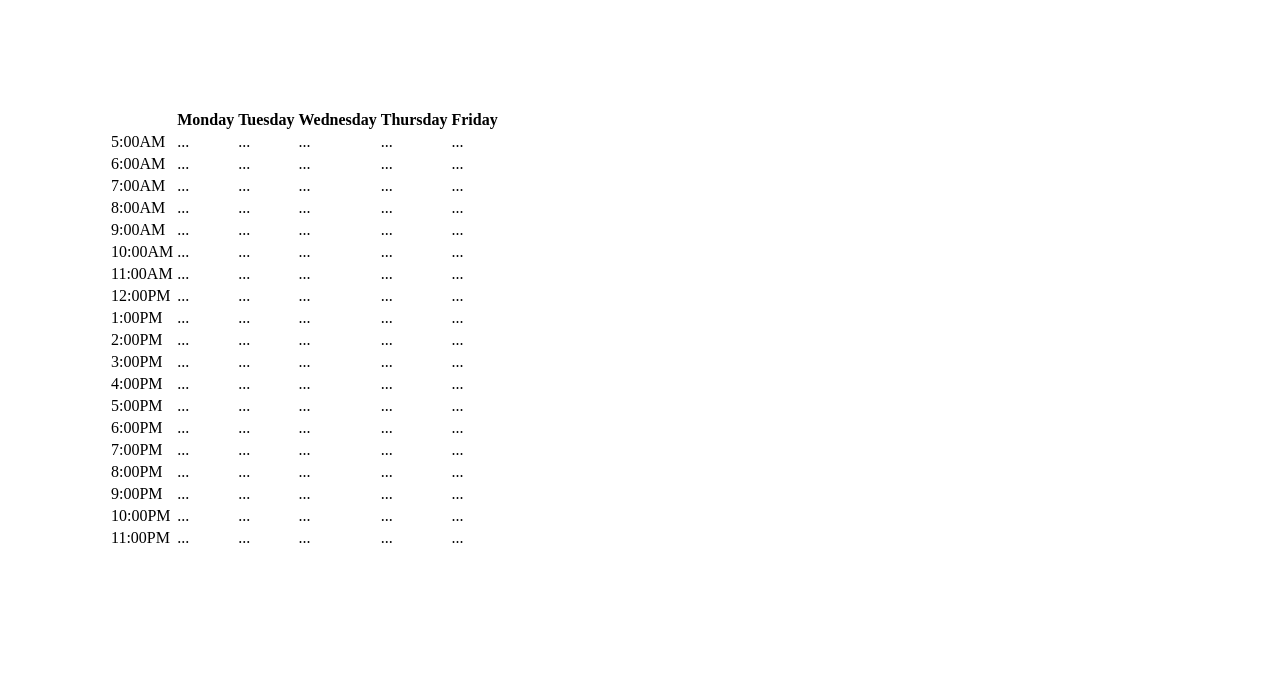
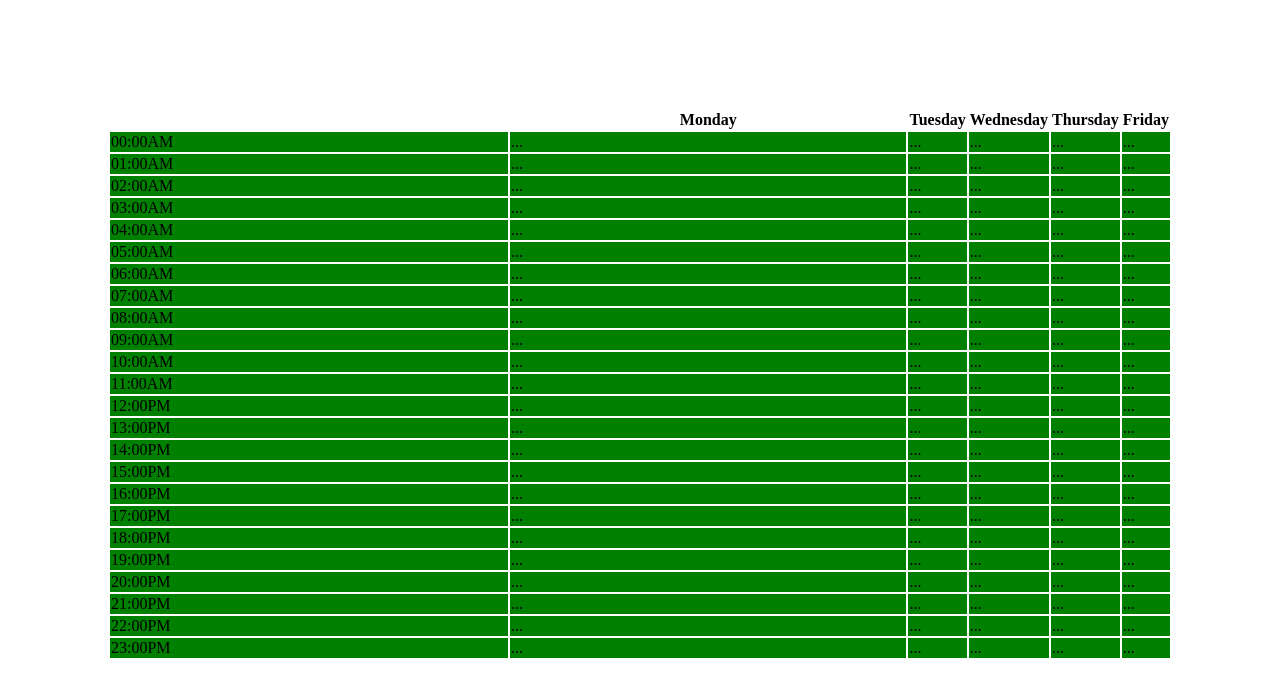
Before and after one commit to francisz3/Allocate-Schedule-Visualiser, a browser extension: page dist/visualiser.html in a window 1280 px wide. Drawn offline with Linux system fonts and the light colour scheme.

Commit message:
Created basic schedule UI, able to transfer schedule data to the UI - TODO: ensure UI is dynamic with other viewports and takes account :30 / :45 timeslots

```diff
--- a/dist/visualiser.css
+++ b/dist/visualiser.css
@@ -1,9 +1,24 @@
 /* Table CSS */
 
-.cal-table {
+.sched-table {
     padding: 100px;
+    width: 100%;
 }
 
-.cal-table > * > tr {
-    width: 100px;
+.sched-table > * > tr > td {
+    /* change for different viewports */
+    /* width: 150px;
+    height: 60px; */
+    position: relative;
+    width: 50%;
 }
+
+
+.timeslot {
+    color: white;
+    background-color: blue;
+    width: inherit;
+    vertical-align: top;
+    height: 50px;
+    position: absolute;
+}
--- a/dist/visualiser.html
+++ b/dist/visualiser.html
@@ -3,14 +3,14 @@
 <head>
     <meta charset="UTF-8">
     <meta name="viewport" content="width=device-width, initial-scale=1.0">
-    <title>Document</title>
+    <title>ASV</title>
     <script src="visualiser.js" defer></script>
     <link rel="stylesheet" href="visualiser.css">
 </head>
 <body>
 
     <!-- Table -->
-    <table class="cal-table">
+    <table class="sched-table">
         <!-- Heading/Day section -->
         <thead>
             <tr>
@@ -24,9 +24,9 @@
         </thead>
 
         <!-- body section -->
-         <tbody>
+         <tbody style="background-color: green; width: 100%">
             <tr>
-                <td>5:00AM</td>
+                <td>00:00AM</td>
                 <td>...</td>
                 <td>...</td>
                 <td>...</td>
@@ -35,7 +35,7 @@
             </tr>
 
             <tr>
-                <td>6:00AM</td>
+                <td>01:00AM</td>
                 <td>...</td>
                 <td>...</td>
                 <td>...</td>
@@ -44,7 +44,7 @@
             </tr>
 
             <tr>
-                <td>7:00AM</td>
+                <td>02:00AM</td>
                 <td>...</td>
                 <td>...</td>
                 <td>...</td>
@@ -53,7 +53,7 @@
             </tr>
 
             <tr>
-                <td>8:00AM</td>
+                <td>03:00AM</td>
                 <td>...</td>
                 <td>...</td>
                 <td>...</td>
@@ -62,7 +62,52 @@
             </tr>
 
             <tr>
-                <td>9:00AM</td>
+                <td>04:00AM</td>
+                <td>...</td>
+                <td>...</td>
+                <td>...</td>
+                <td>...</td>
+                <td>...</td>
+            </tr>
+
+            <tr>
+                <td>05:00AM</td>
+                <td>...</td>
+                <td>...</td>
+                <td>...</td>
+                <td>...</td>
+                <td>...</td>
+            </tr>
+
+            <tr>
+                <td>06:00AM</td>
+                <td>...</td>
+                <td>...</td>
+                <td>...</td>
+                <td>...</td>
+                <td>...</td>
+            </tr>
+
+            <tr>
+                <td>07:00AM</td>
+                <td>...</td>
+                <td>...</td>
+                <td>...</td>
+                <td>...</td>
+                <td>...</td>
+            </tr>
+
+            <tr>
+                <td>08:00AM</td>
+                <td>...</td>
+                <td>...</td>
+                <td>...</td>
+                <td>...</td>
+                <td>...</td>
+            </tr>
+
+            <tr>
+                <td>09:00AM</td>
                 <td>...</td>
                 <td>...</td>
                 <td>...</td>
@@ -98,7 +143,7 @@
             </tr>
 
             <tr>
-                <td>1:00PM</td>
+                <td>13:00PM</td>
                 <td>...</td>
                 <td>...</td>
                 <td>...</td>
@@ -107,7 +152,7 @@
             </tr>
 
             <tr>
-                <td>2:00PM</td>
+                <td>14:00PM</td>
                 <td>...</td>
                 <td>...</td>
                 <td>...</td>
@@ -116,7 +161,7 @@
             </tr>
 
             <tr>
-                <td>3:00PM</td>
+                <td>15:00PM</td>
                 <td>...</td>
                 <td>...</td>
                 <td>...</td>
@@ -125,7 +170,7 @@
             </tr>
 
             <tr>
-                <td>4:00PM</td>
+                <td>16:00PM</td>
                 <td>...</td>
                 <td>...</td>
                 <td>...</td>
@@ -134,7 +179,7 @@
             </tr>
 
             <tr>
-                <td>5:00PM</td>
+                <td>17:00PM</td>
                 <td>...</td>
                 <td>...</td>
                 <td>...</td>
@@ -143,7 +188,7 @@
             </tr>
 
             <tr>
-                <td>6:00PM</td>
+                <td>18:00PM</td>
                 <td>...</td>
                 <td>...</td>
                 <td>...</td>
@@ -152,7 +197,7 @@
             </tr>
 
             <tr>
-                <td>7:00PM</td>
+                <td>19:00PM</td>
                 <td>...</td>
                 <td>...</td>
                 <td>...</td>
@@ -161,7 +206,7 @@
             </tr>
 
             <tr>
-                <td>8:00PM</td>
+                <td>20:00PM</td>
                 <td>...</td>
                 <td>...</td>
                 <td>...</td>
@@ -170,7 +215,7 @@
             </tr>
 
             <tr>
-                <td>9:00PM</td>
+                <td>21:00PM</td>
                 <td>...</td>
                 <td>...</td>
                 <td>...</td>
@@ -179,7 +224,7 @@
             </tr>
 
             <tr>
-                <td>10:00PM</td>
+                <td>22:00PM</td>
                 <td>...</td>
                 <td>...</td>
                 <td>...</td>
@@ -188,7 +233,7 @@
             </tr>
 
             <tr>
-                <td>11:00PM</td>
+                <td>23:00PM</td>
                 <td>...</td>
                 <td>...</td>
                 <td>...</td>
--- a/dist/visualiser.js
+++ b/dist/visualiser.js
@@ -1,5 +1,7 @@
 // receives data from background js and inputs data in table
 let validSchedules = null
+
+
 
 document.addEventListener("DOMContentLoaded", () => {
     // Get data from query params
@@ -8,5 +10,57 @@ document.addEventListener("DOMContentLoaded", () => {
 
     const container = document.getElementById("data-container");
 
-    console.log(validSchedules);
+    const exampleSchedule = validSchedules[2];
+
+    console.log(exampleSchedule);
+
+
+    for(const timeslot of exampleSchedule){
+        // get row and column that corresponds to timeslot
+        getCellForTimeSlot(timeslot.time, timeslot.day, timeslot.duration, timeslot.description, timeslot.classType)
+
+    }
 });
+
+
+function getCellForTimeSlot(time, day, duration, description, classType){
+    // Day list
+    const dayList = ['Mon', 'Tue', 'Wed', 'Thu', 'Fri']
+
+    // Get index of day
+    const dayIndex = dayList.indexOf(day) + 1;
+
+    // error handling if day is invalid
+    if (dayIndex === -1) {
+        console.log("Invalid day");
+        return;
+    }
+
+    // get all rows
+    const rows = document.querySelectorAll('.sched-table tbody tr');
+
+    // find the row that corresponds to the time
+    const timeIndex = parseInt(time.substring(0,2));
+    const cell = rows[timeIndex].querySelectorAll('td')[dayIndex];
+
+    // after finding cell - add div (as timeslot) and corresponding details to it
+    cell.innerHTML = `<div class="timeslot">${classType} ${description} ${time}</div>`;
+    // cell.style. = "flex";
+
+    // vertical align top to td
+    // add div inside the td
+
+    // div should have text, time, location
+    // css styling of
+    // background-color: blue;
+    // width: 12px;
+    // vertical-align: top;
+    // height: 1px;
+    // position: absolute;
+
+}
+
+
+// to find out how to do :30 :45
+// 30/60 = 50 -> 50% height
+//
--- a/src/background.js
+++ b/src/background.js
@@ -24,7 +24,6 @@ chrome.runtime.onMessage.addListener(async (message, sender, sendResponse) => {
       // Scrape the page title as an example
       await page.waitForSelector('title');
       const pageTitle = await page.evaluate(() => document.title);
-      console.log(pageTitle);
       console.log("Page Title:", pageTitle);
 
 
@@ -42,8 +41,6 @@ chrome.runtime.onMessage.addListener(async (message, sender, sendResponse) => {
             return classHref;
         });
       });
-
-      console.log(classesHref);
 
       // scrape each timeslot from each available class
       const timeslotGroups = [];
```
Also changed, not shown: dist/popup.js (+2 -33 lines), dist/background.js.
